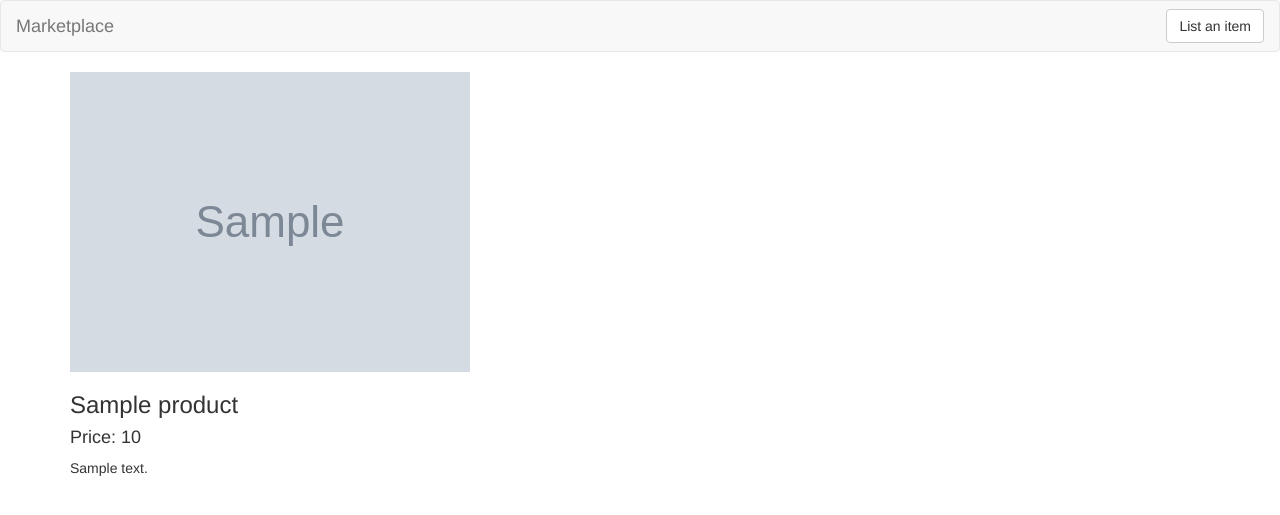
After one commit to baronrustamov/marketplace-2, a Flask app: template templates/show-product.html in a window 1280 px wide. The commit adds this page. Shown: the top 515 px of the page. Run offline with Flask 2, Linux system fonts and the light colour scheme; the template is opened without the code that fills it: most values are stand-ins (such as "Sample title", 1, 10 or a date in 2020); grey boxes marked "Sample" are stand-in pictures; some libraries are stand-ins or nearby versions.

Commit message:
Display products properly

```diff
--- a/app.py
+++ b/app.py
@@ -10,25 +10,26 @@ marketplace = db.marketplace
 
 @app.route('/')
 def index():
-    # print(marketplace.find())
-    # print(marketplace.find_one({'_id': ObjectId('5d9e013cf14aea0e5c07544d')})['title'])
     return render_template('index.html', products=marketplace.find())
 
-@app.route('/items/new')
-def new_item():
-    return render_template('new-item.html')
+@app.route('/products/new')
+def new_product():
+    return render_template('new-product.html')
 
-@app.route('/items/add-new', methods=['POST'])
-def add_new_item():
-    new_item = {
+@app.route('/products/add-new', methods=['POST'])
+def add_new_product():
+    new_product = {
         'title': request.form.get('title'),
         'description': request.form.get('description'),
         'price': request.form.get('price'),
         'image': request.form.get('picture')
     }
-    product_id = marketplace.insert_one(new_item).inserted_id
-    print(product_id)
+    product_id = marketplace.insert_one(new_product).inserted_id
     return redirect('/')
+
+@app.route('/products/<product_id>')
+def show_product(product_id):
+    return render_template('show-product.html', product = marketplace.find_one({'_id': ObjectId(product_id)}))
 
 if __name__ == '__main__':
     app.run(debug=True)
--- /dev/null
+++ b/static/display_products.js
@@ -0,0 +1,26 @@
+let productContainer = document.getElementById('product-container');
+let container = document.getElementById('container');
+if (productContainer) {
+    let currentRow = null
+    let products = productContainer.children;
+    let numProducts = products.length
+
+    // Display only 3 products per row
+    if (numProducts > 3) {
+        for (let index = 0; index < numProducts; index++) {
+            if (index % 3 == 0) {
+                currentRow = document.createElement('DIV');
+                currentRow.className += 'row';
+                container.appendChild(currentRow);
+            }
+
+            // Limit length of text in description on home page
+            let productDescription = products[0].getElementsByClassName('col-md-4')[0].getElementsByTagName('p')[0];
+            if (productDescription.innerHTML.length > 100) {
+                productDescription.innerHTML = productDescription.innerHTML.slice(0, 100) + '...';
+            }
+
+            currentRow.appendChild(products[0]);
+        }
+    }
+}
--- a/static/style.css
+++ b/static/style.css
@@ -1,5 +1,5 @@
 .product-image {
-    max-height: 200px
+    max-width: 100%
 }
 
 .product {
--- a/templates/base.html
+++ b/templates/base.html
@@ -6,15 +6,17 @@
     <meta charset='utf-8'>
     <title>Marketplace</title>
     <link rel='stylesheet' href='https://maxcdn.bootstrapcdn.com/bootstrap/3.3.7/css/bootstrap.min.css'>
-    <link rel='stylesheet' href='static/style.css'>
+    <link rel='stylesheet' href='/static/style.css'>
 </head>
 <body>
 
     {% include 'partials/navbar.html' %}
 
-    <div class='container'>
+    <div class='container' id='container'>
         {% block content %}{% endblock %}
     </div>
 
+    <script async src='/static/display_products.js'></script>
+
 </body>
 </html>
--- a/templates/new-item.html
+++ b/templates/new-product.html
@@ -1,8 +1,8 @@
-<!-- templates/new-item.html -->
+<!-- templates/new-product.html -->
 {% extends 'base.html' %}
 
 {% block content %}
-<form method="post" action="/items/add-new">
+<form method="post" action="/products/add-new">
     <div class="form-group">
         <label for="productTitle">Enter the title of your product</label>
         <input type="text" placeholder="Title" name="title" id="productTitle">
@@ -13,7 +13,7 @@
     </div>
     <div class="form-group">
         <label for="productPic">Enter a link to a picture of your product</label>
-        <input type="text" class="form-control-file" name="picture" id="productPic">
+        <input type="text" placeholder="Link" class="form-control-file" name="picture" id="productPic">
     </div>
     <div class="form-group">
         <label for="productDescription">Enter a product description</label>
--- a/templates/partials/navbar.html
+++ b/templates/partials/navbar.html
@@ -8,7 +8,7 @@
             </a>
         </div>
         <div class='pull-right'>
-            <a href='/items/new' class='btn btn-default navbar-btn'>List an item</a>
+            <a href='/products/new' class='btn btn-default navbar-btn'>List an item</a>
         </div>
     </div>
 </nav>
--- /dev/null
+++ b/templates/show-product.html
@@ -0,0 +1,9 @@
+<!-- templates/show-product.html -->
+{% extends 'base.html' %}
+
+{% block content %}
+    <img class="product-image" src="{{ product.image }}" alt="{{ product.title }} product image">
+    <h3>{{ product.title }}</h3>
+    <h4>Price: {{ product.price }}</h4>
+    <p>{{ product.description }}</p>
+{% endblock %}
```
Also changed, not shown: templates/index.html (+6 -4 lines).
